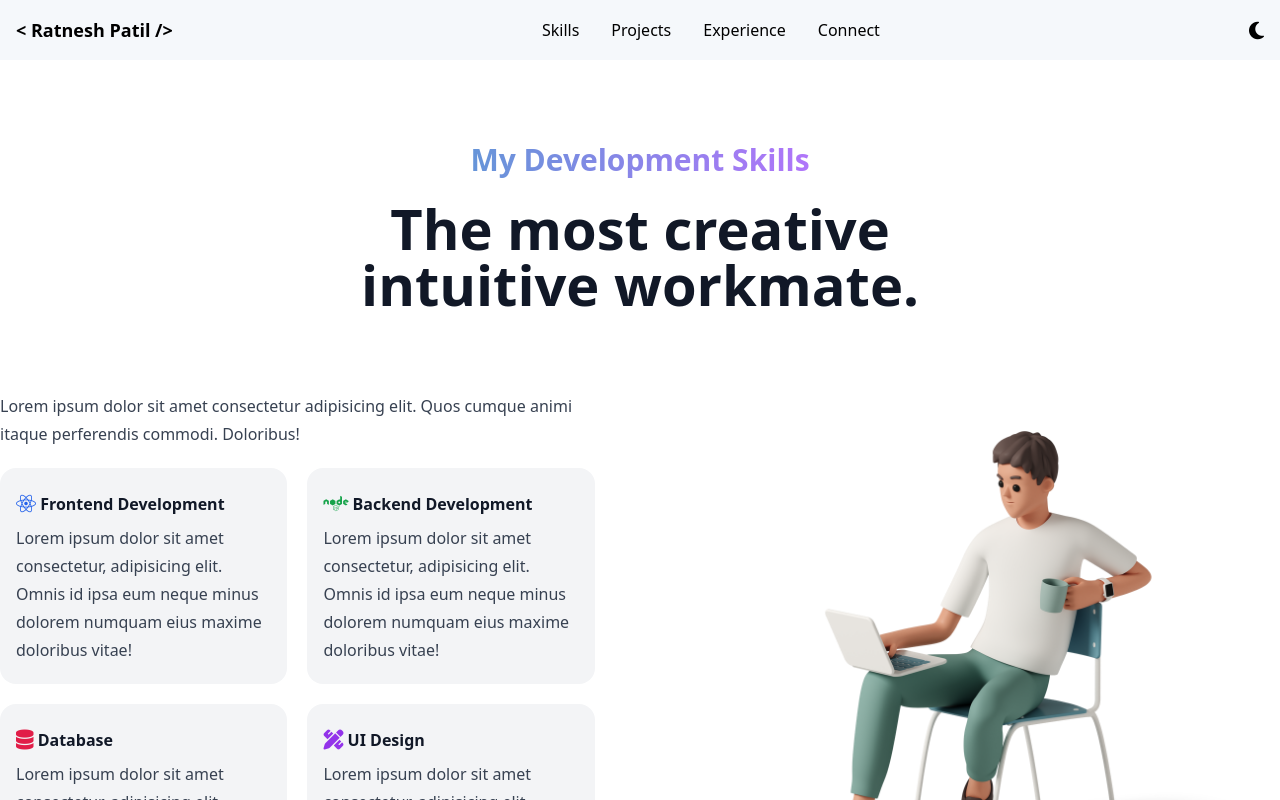
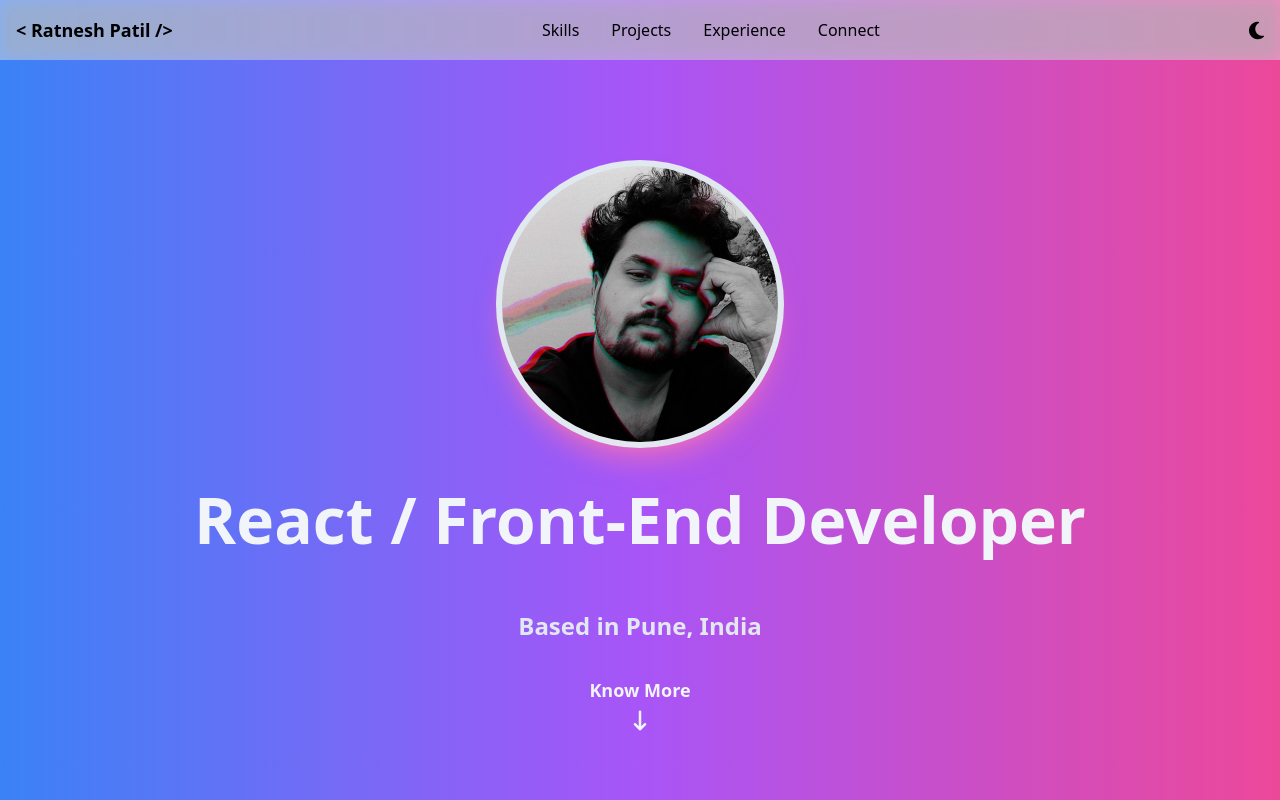
Before and after one commit to ratnesh1972/portfolio, a React (Create React App) app: page / in a window 1280 px wide. Shown: the top 800 px of the page. Built offline with nearby package versions, Linux system fonts and the light colour scheme.

Commit message:
Main Banner designed and developed

```diff
--- a/src/App.js
+++ b/src/App.js
@@ -1,5 +1,6 @@
 //Component Imports
 import Skills from './components/skills/Skills';
+import Header from './components/header/Header';
 import Projects from './components/projects/Projects';
 import Experience from './components/experience/Experience';
 import Connect from './components/connect/Connect';
@@ -10,6 +11,7 @@ function App() {
   return (
     <div className="App">
       <Navbar />
+      <Header />
       <Skills />
       <Projects />
       <Experience />
--- /dev/null
+++ b/src/components/header/Header.js
@@ -0,0 +1,27 @@
+import Ratnesh from '../../assets/images/ratnesh.jpg';
+
+//Skills is a component which contains skills card and png.
+const Header = () => {
+    return (
+        <section className="pt-40 pb-40 bg-gradient-to-r from-blue-500 via-purple-500 to-pink-500">
+            <div className="container mx-auto">
+                {/* My image */}
+                <div className="w-72 mx-auto p-1.5 rounded-full bg-slate-200 shadow-xl shadow-pink-400/60">
+                    <img src={Ratnesh} alt="My Brand" className="rounded-full" />
+                </div>
+                {/* Heading and subheading of our section */}
+                <div className="prose lg:prose-2xl text-center mx-auto mt-10">
+                    <h1 className="text-slate-100">React / Front-End Developer</h1>
+                    <h4 className="text-slate-200">Based in Pune, India</h4>
+                </div>
+                <div className="text-center mt-8">
+                    <a href="#section5"><p className="text-slate-100 font-semibold text-lg">Know More</p>
+                        <i className="fa-solid fa-arrow-down-long text-slate-100 fa-lg animate-bounce p-5 rounded-full bg-transperent"></i>
+                    </a>
+                </div>
+            </div>
+        </section >
+    )
+}
+
+export default Header;
--- a/src/components/navbar/Navbar.js
+++ b/src/components/navbar/Navbar.js
@@ -1,7 +1,7 @@
 //Connect is a component which contains links for social sites and github.
 const Navbar = () => {
     return (
-        <section className="sticky top-0 backdrop-saturate-50 backdrop-blur bg-slate-100/70">
+        <section className="fixed backdrop-saturate-50 backdrop-blur bg-slate-100/40 w-full">
             <div className="container rounded-lg p-4 mx-auto">
                 <div className="flex flex-row gap-5 items-center justify-between">
                     <h4 className="text-lg font-semibold">&#60; Ratnesh Patil /&#62;</h4>
```
Also changed, not shown: src/assets/images/ratnesh.jpg (added).
